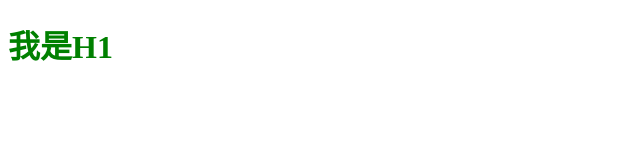
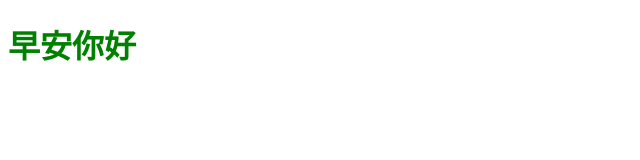
Before and after one commit to Uli1313/1028-1, a plain HTML site: page index.html in a window 1280 px wide. Shown: the whole page, without its empty margins (0-640 px from the left). Drawn offline with Linux system fonts and the light colour scheme.

Commit message:
修改標題文字

```diff
--- a/index.html
+++ b/index.html
@@ -7,6 +7,6 @@
     <link rel="stylesheet" href="./all.css" />
   </head>
   <body>
-    <h1>我是H1</h1>
+    <h1>早安你好</h1>
   </body>
 </html>
```
